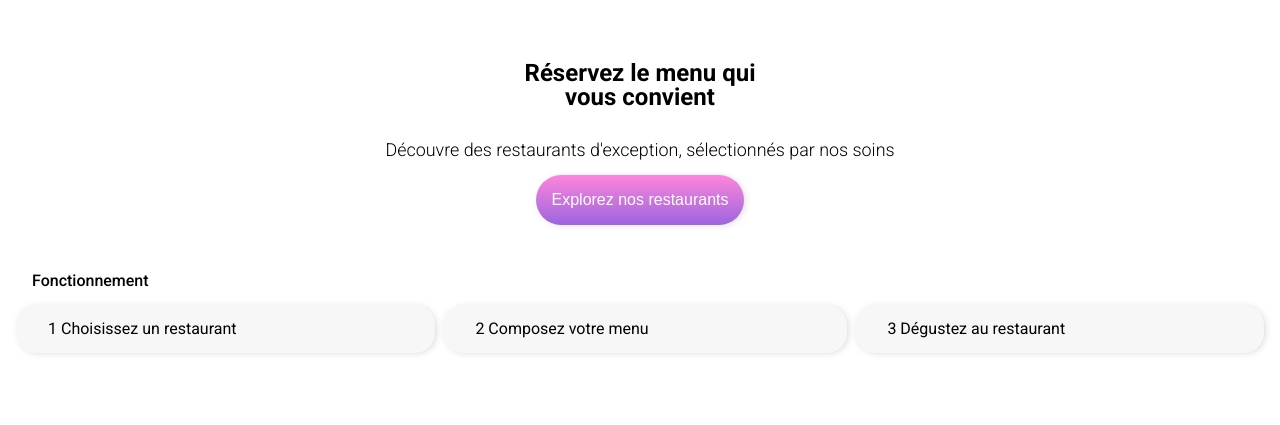
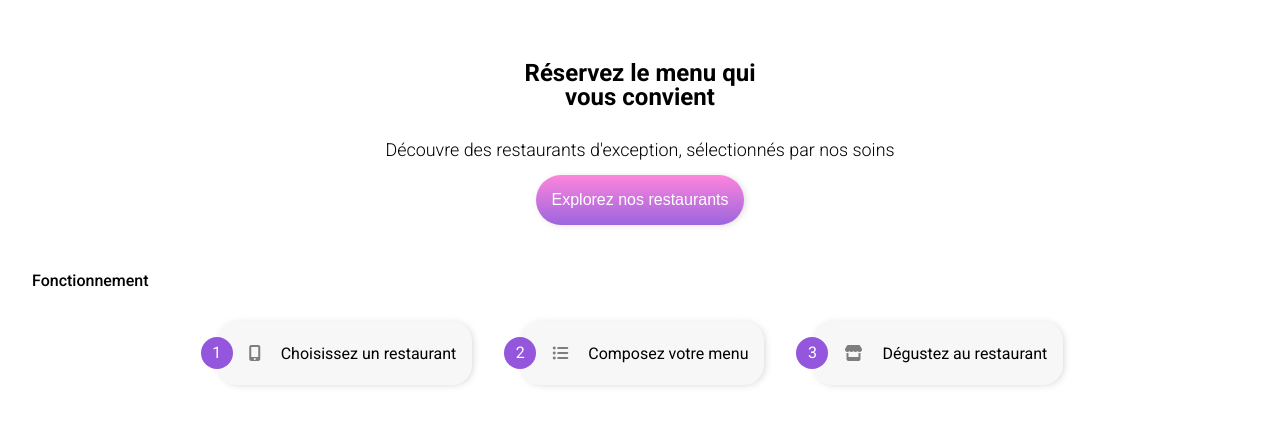
Before and after one commit to Arts286611/Donnay_Aurelie_projet_4_ohmyfood_112022, a website: page index.html in a window 1280 px wide. Shown: the part 97-522 px from the top of the page. Drawn offline with Linux system fonts and the light colour scheme; a web font is replaced by a local one.

Commit message:
finalisation partie tuto +création variables et colors

```diff
--- a/index.html
+++ b/index.html
@@ -32,11 +32,11 @@
 
     <section class="tuto m-1rem">
       <h2>Fonctionnement</h2>
-      <ul>
-        <li>1 Choisissez un restaurant</li>
-        <li>2 Composez votre menu</li>
-        <li>3 Dégustez au restaurant</li>
-      </ul>
+      <ol>
+        <li><i class="fas fa-mobile-alt"></i> Choisissez un restaurant</li>
+        <li><i class="fas fa-list-ul"></i> Composez votre menu</li>
+        <li><i class="fas fa-store"></i> Dégustez au restaurant</li>
+      </ol>
     </section>
 
    </main>
--- a/sass/composants/_button.scss
+++ b/sass/composants/_button.scss
@@ -1,4 +1,4 @@
-@import "../utils/box-shadow";
+@use "../utils/box-shadow";
 
 .button {
   margin-top: 1rem;
@@ -8,8 +8,7 @@
   padding: 1rem 1rem;
   font-weight: 500;
   font-size: 1rem;
- //box-shadow: 0.12rem 0.06rem 0.5rem -0.18rem rgb(0 0 0 / 25%);
- @include box-shadow;
+ @include box-shadow.box-shadow;
 }
 .button-gradient {
   background-image: linear-gradient(
--- a/sass/layout/_tuto.scss
+++ b/sass/layout/_tuto.scss
@@ -1,25 +1,53 @@
-@import "../utils/box-shadow.scss";
-@import"../utils/animationHover.scss";
+@use "../utils/box-shadow.scss";
+@use"../utils/animationHover.scss";
+@use"../utils/colors.scss";
+@use"../utils/variables.scss";
+
+
 
 .tuto {
-  & ul {
+  counter-reset: steps;
+  & ol {
     display:flex;//anticipé pour la version desktop//
     flex-direction: column;
-    gap:0.5rem;//espace entre element//
+    margin:1rem;
+    gap:1rem;
+    //espace entre element
     @media (min-width:900px) {
       flex-direction:row;
       justify-content: center;
       align-items: center;
+      gap:3rem;
     }
   }
   & li {
-    background-color: #f7f7f7;
-    padding: 1rem 2rem;
-    flex-grow:1;
+    position:relative;
+    &::before {
+      content:counter(steps);
+      counter-increment:steps;
+      color: #fff;
+      background-color:colors.$color-primary;
+      width:2 * variables.$bullet-number-height;
+      height:2 * variables.$bullet-number-height;
+      display:grid;
+      place-items:center;
+      border-radius:50%;
+      position:absolute;
+      left:- 1 * variables.$bullet-number-height;
+      bottom:variables.$bullet-number-height;
+    }//intégrer les chiffres
+    background-color: colors.$color-light-grey;
+    padding: 0.5rem 1rem;
     border-radius: 1.25rem;
-    @include box-shadow;
+    @include box-shadow.box-shadow;
     &:hover {
-      @include animationHover;
+      @include animationHover.animationHover;
+      cursor:pointer;
+      background-color:#F5EDFF;
+    }
+    & i.fas {
+      color: colors.$color-grey;
+      padding:1rem;
     }
   }
 }
--- /dev/null
+++ b/sass/utils/_colors.scss
@@ -0,0 +1,5 @@
+$color-primary:#9356DC;
+$color-secondary:#FF79DA;
+$color-tertiary :#99e2d0;
+$color-light-grey:#f7f7f7;
+$color-grey:#7e7e7e;
--- /dev/null
+++ b/sass/utils/_variables.scss
@@ -0,0 +1 @@
+$bullet-number-height:1rem;
--- a/style.scss
+++ b/style.scss
@@ -1,8 +1,8 @@
-@import "./sass/base/base.scss";
-@import "./sass/layout/header.scss";
-@import "./sass/layout/location.scss";
-@import "./sass/layout/explorer.scss";
-@import "./sass/layout/tuto.scss";
-@import "./sass/composants/button.scss";
-@import "./sass/utils/box-shadow.scss";
-@import "./sass/utils/animationHover.scss";
+@use "./sass/base/base.scss";
+@use "./sass/layout/header.scss";
+@use "./sass/layout/location.scss";
+@use "./sass/layout/explorer.scss";
+@use "./sass/layout/tuto.scss";
+@use "./sass/composants/button.scss";
+@use "./sass/utils/box-shadow.scss";
+@use "./sass/utils/animationHover.scss";
```
Also changed, not shown: style.css, 1 other file.
